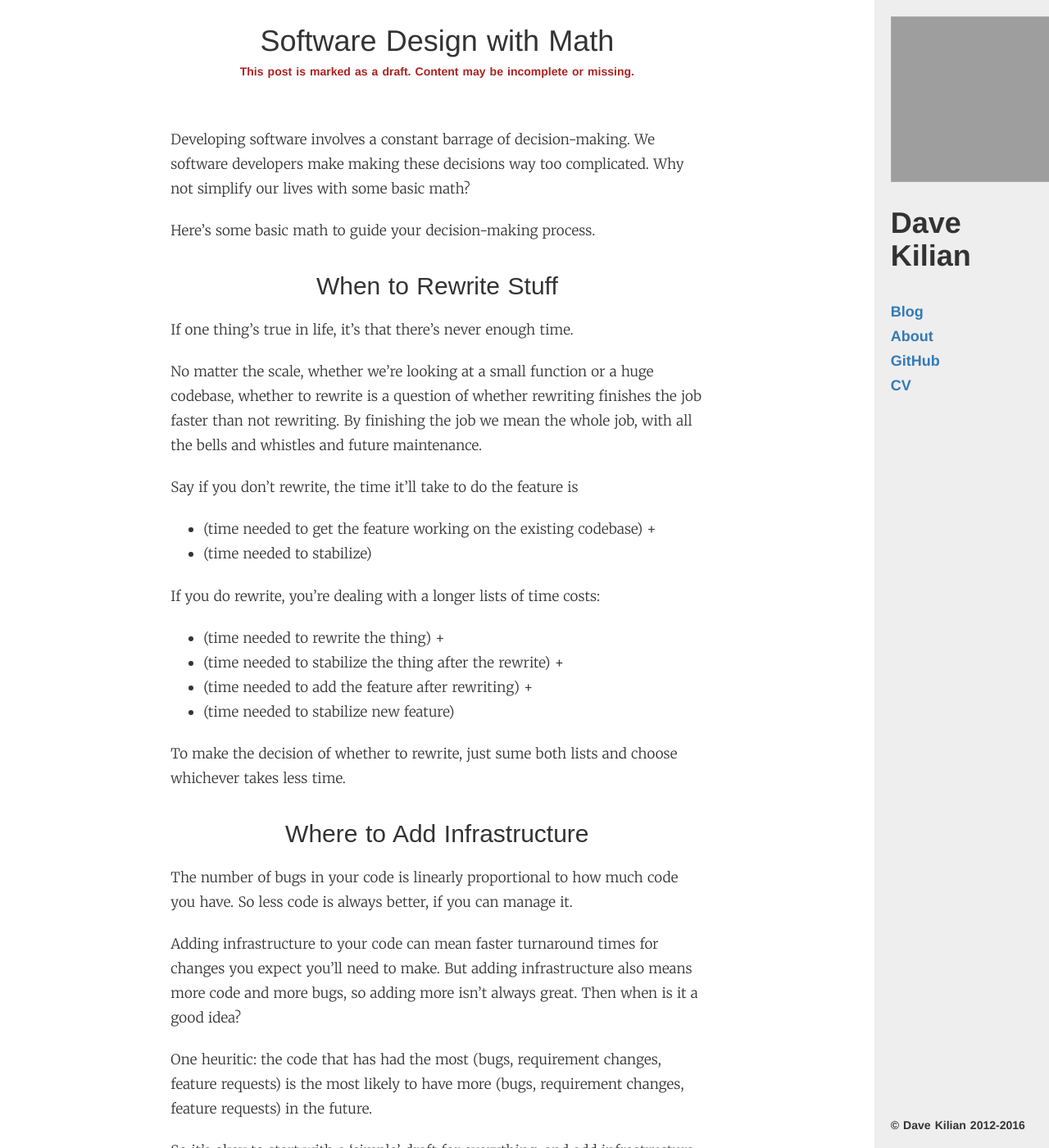
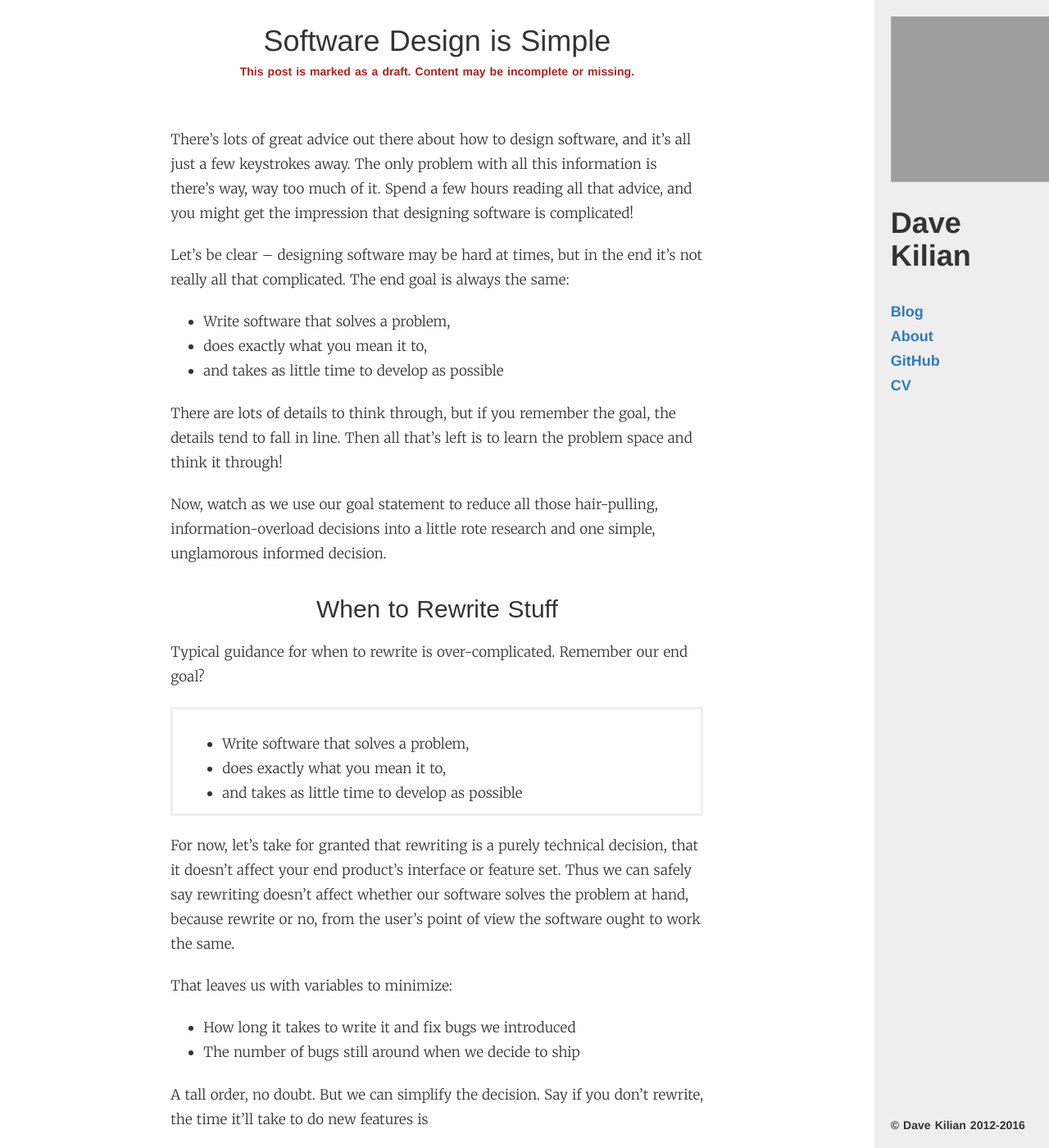
Before and after one commit to davekilian/davekilian.github.com, a Jekyll site: the page built from _posts/2016-06-21-software-design-is-simple.markdown, in a window 1280 px wide and 1400 px high. Shown: the whole window at 82% size. Built offline with Jekyll 4.4.1, drawn with Linux system fonts in a browser that asks for light colours; nearby versions of some CDN libraries; formulas are drawn with MathJax 3; some of the changed text lies outside the part shown; grey boxes are pictures that could not be loaded.

Commit message:
Direction change and partial redraft on what was the math post

```diff
--- a/_posts/2016-06-21-software-design-by-the-numbers.markdown
+++ b/_posts/2016-06-21-software-design-is-simple.markdown
@@ -1,38 +1,74 @@
 ---
 layout: post
-title: Software Design with Math
+title: Software Design is Simple
 author: Dave
 draft: true
 ---
 
-Developing software involves a constant barrage of decision-making.
-We software developers make making these decisions way too complicated.
-Why not simplify our lives with some basic math?
+There's lots of great advice out there about how to design software, and it's all just a few keystrokes away.
+The only problem with all this information is there's way, way too much of it.
+Spend a few hours reading all that advice, and you might get the impression that designing software is complicated!
 
-Here's some basic math to guide your decision-making process.
+Let's be clear -- designing software may be hard at times, but in the end it's not really all that complicated.
+The end goal is always the same:
+
+* Write software that solves a problem,
+* does exactly what you mean it to,
+* and takes as little time to develop as possible
+
+There are lots of details to think through, but if you remember the goal, the details tend to fall in line.
+Then all that's left is to learn the problem space and think it through!
+
+Now, watch as we use our goal statement to reduce all those hair-pulling, information-overload decisions into a little rote research and one simple, unglamorous informed decision.
 
 ## When to Rewrite Stuff
 
-If one thing's true in life, it's that there's never enough time.
+Typical guidance for when to rewrite is over-complicated.
+Remember our end goal?
 
-No matter the scale, whether we're looking at a small function or a huge codebase, whether to rewrite is a question of whether rewriting finishes the job faster than not rewriting.
-By finishing the job we mean the whole job, with all the bells and whistles and future maintenance.
+> * Write software that solves a problem,
+> * does exactly what you mean it to,
+> * and takes as little time to develop as possible
 
-Say if you don't rewrite, the time it'll take to do the feature is
+For now, let's take for granted that rewriting is a purely technical decision, that it doesn't affect your end product's interface or feature set.
+Thus we can safely say rewriting doesn't affect whether our software solves the problem at hand, because rewrite or no, from the user's point of view the software ought to work the same.
+
+That leaves us with variables to minimize:
+
+* How long it takes to write it and fix bugs we introduced
+* The number of bugs still around when we decide to ship
+
+A tall order, no doubt.
+But we can simplify the decision.
+Say if you don't rewrite, the time it'll take to do new features is
 
 * (time needed to get the feature working on the existing codebase) +
-* (time needed to stabilize)
+* (time needed to fix bugs from those changes)
 
 If you do rewrite, you're dealing with a longer lists of time costs:
 
 * (time needed to rewrite the thing) +
-* (time needed to stabilize the thing after the rewrite) +
+* (time needed to fix bugs from those changes)
 * (time needed to add the feature after rewriting) +
-* (time needed to stabilize new feature)
+* (time needed to fix bugs from those changes)
 
-To make the decision of whether to rewrite, just sume both lists and choose whichever takes less time.
+To make the decision of whether to rewrite, just sum both lists and choose whichever is less total time.
+If there are additional time costs to consider, just expand the lists to account for everything.
 
-## Where to Add Infrastructure
+## Where to Write Fancy Code
+
+---
+
+Add here what was previously the design speculation section
+
+In the end, after declaring just how sure you need to be that fancy code will be worth it, provide a heuristic:
+
+> The code that has had the most (bugs, requirement changes, feature requests) is the most likely to have more (bugs, requirement changes, feature requests) in the future.
+
+But by default, the answer really is fancy code is never excusable until it's proven necessary.
+And even then, true cleverness is recasting the problem so that fancy code is no longer needed.
+
+---
 
 The number of bugs in your code is linearly proportional to how much code you have.
 So less code is always better, if you can manage it.
@@ -47,7 +83,7 @@ So it's okay to start with a 'simple' draft for everything, and add infrastructu
 
 Beyond that, you just need some experience and some good judgment ;-)
 
-## Design Speculation
+## Whether to Guess
 
 Adding infrastructure is actually speculating in your software design.
 
```
